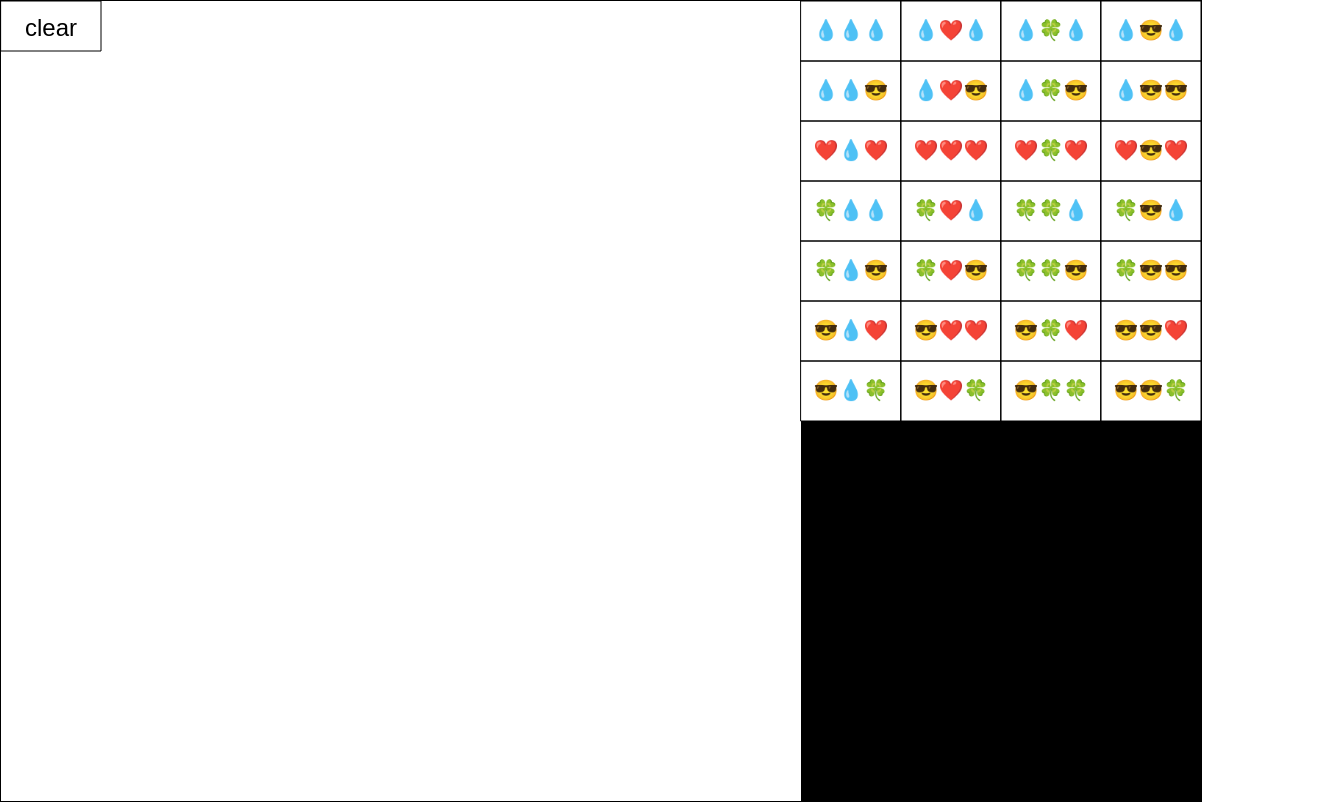
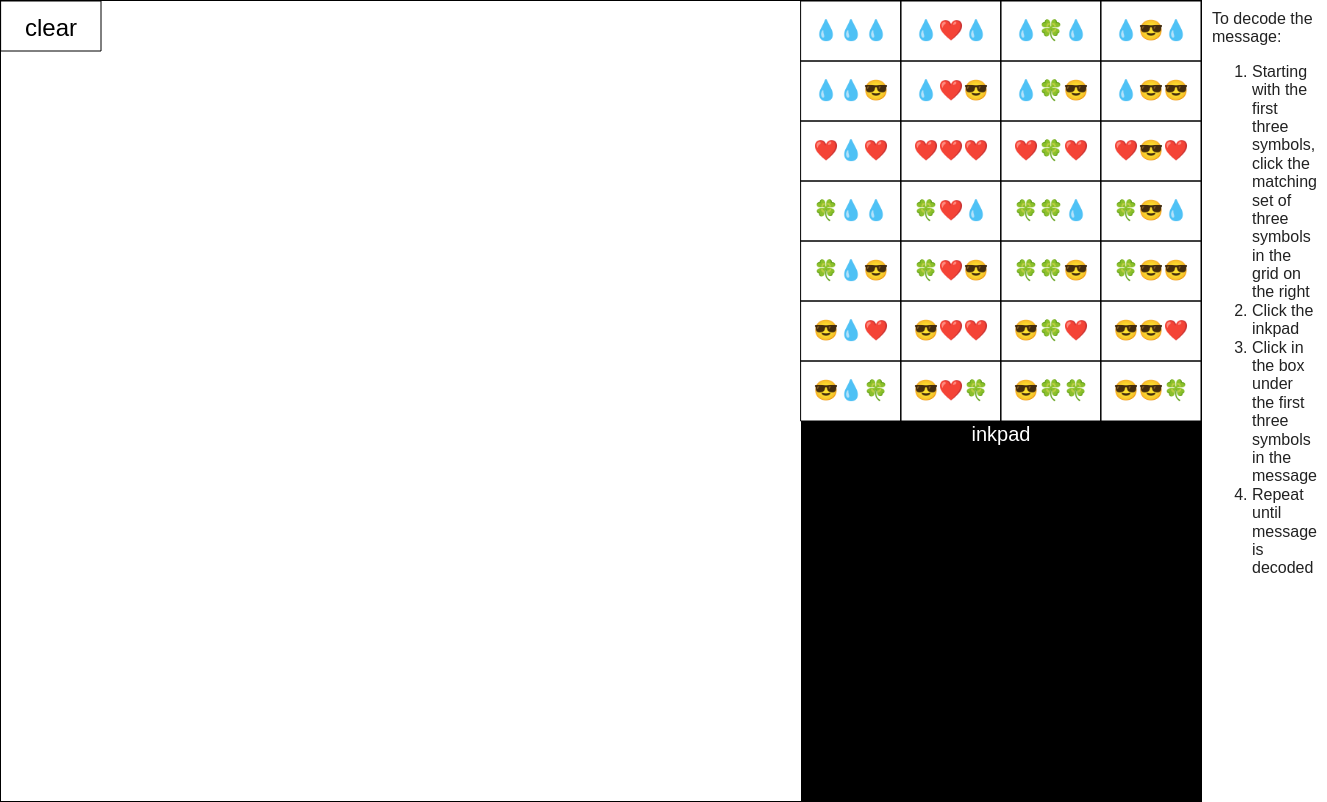
Before and after one commit to Adoggman/stampz, a website built with Parcel: page index.html in a window 1280 px wide. Shown: the whole page, 1327 px wide, since content can reach past the window. Built offline with nearby package versions, Linux system fonts and the light colour scheme.

Commit message:
Added instructions

```diff
--- a/index.html
+++ b/index.html
@@ -22,10 +22,23 @@
   <meta name="theme-color" content="#fafafa">
 </head>
 
-<body>
+<body style="font-family:Arial;">
 
   <!-- Add your site or application content here -->
-  <canvas id="canvas" width="1200" height="800" style="border: 1px solid black;" />
+  <div style="display: flex;">
+    <canvas id="canvas" width="1200" height="800" style="border: 1px solid black;" ></canvas>
+    <span style="padding:10px;">
+      To decode the message:
+    <ol>
+      <li>Starting with the first three symbols, click the matching set of three symbols in the grid on the right</li>
+      <li>Click the inkpad</li>
+      <li>Click in the box under the first three symbols in the message</li>
+      <li>Repeat until message is decoded</li>
+    </ol>
+  </span>
+  </div>
+
+
   <script src="scripts/stampz.js"></script>
 
 </body>
--- a/scripts/stampz.js
+++ b/scripts/stampz.js
@@ -97,8 +97,10 @@ var stampSize = { width: 100, height: 60 };
 var numColumns = 4;
 var stampsGrid = [];
 var stampSetXOffset;
+var stampSetWidth;
 function drawStampSet() {
-    stampSetXOffset = context.canvas.width - (numColumns * stampSize.width);
+    stampSetWidth = (numColumns * stampSize.width);
+    stampSetXOffset = context.canvas.width - stampSetWidth;
     for (var i = 0; i < stamps.length; i++) {
         var col = (i % numColumns);
         var x = col * stampSize.width + stampSetXOffset;
@@ -114,6 +116,9 @@ function drawStampSet() {
     }
     var inkpadY = stampSize.height * stampsGrid[0].length;
     context.fillRect(stampSetXOffset, inkpadY, context.canvas.width - stampSetXOffset, context.canvas.height - inkpadY);
+    context.fillStyle = "white";
+    context.fillText("inkpad", stampSetXOffset + (stampSetWidth / 2), inkpadY + 20, stampSetWidth);
+    context.fillStyle = "black";
 }
 //#endregion stamp set
 //#region clear button
@@ -183,8 +188,7 @@ function canvasClicked(event) {
             }
             else if (!inked || inkAlpha < .02) {
                 // No ink
-                if (debug)
-                    alert("u need ink");
+                alert("Click the inkpad to use the stamp");
             }
             else {
                 // Successfully stamping
```
Also changed, not shown: scripts/stampz.ts (+7 -2 lines), 1 other file.
